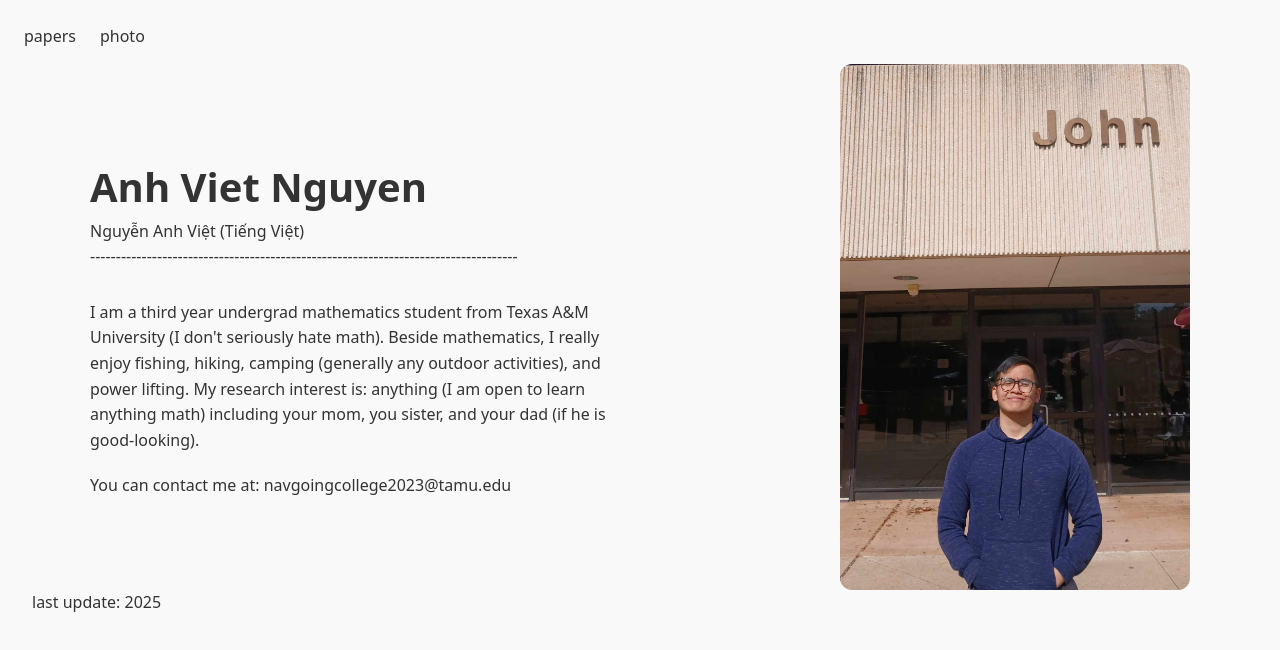
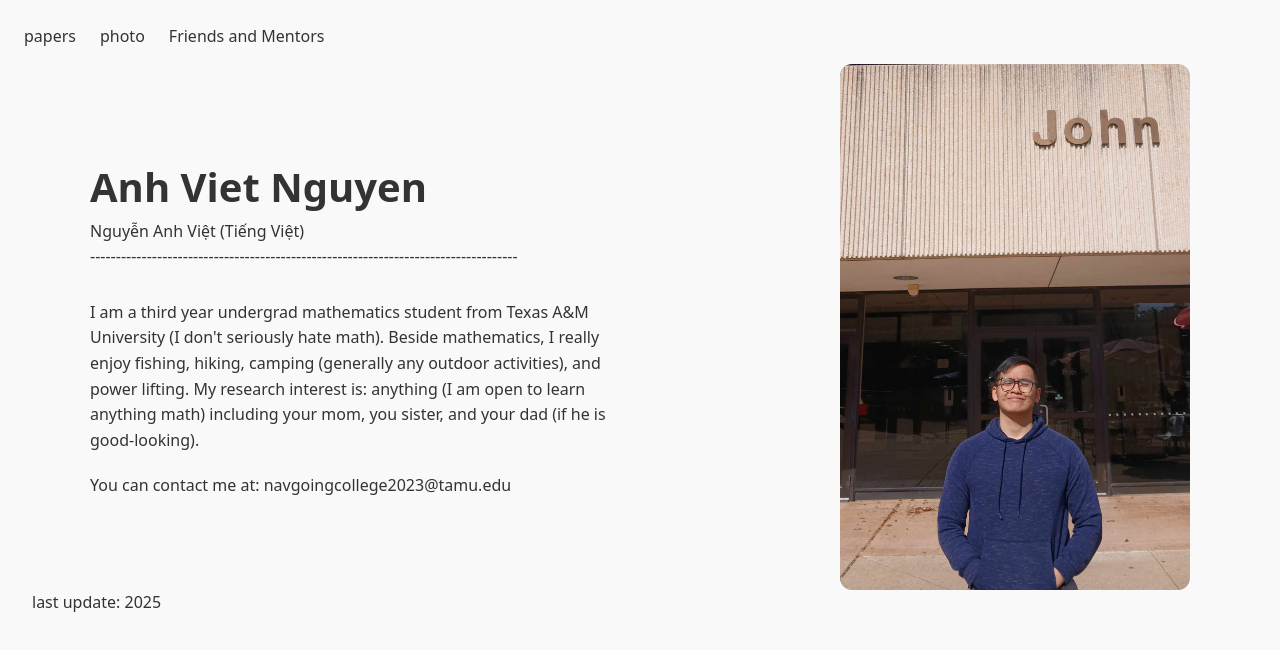
Before and after one commit to IHateMathematics/ihatemathematics.github.io, a plain HTML site: page index.html in a window 1280 px wide. Drawn offline with Linux system fonts and the light colour scheme.

Commit message:
Add link to Friends and Mentors in navigation

```diff
--- a/index.html
+++ b/index.html
@@ -15,6 +15,7 @@
   <nav class="nav">
     <a href="papers.html">papers</a>
     <a href="photos.html">photo</a>
+    <a href="friends_mentors.html"> Friends and Mentors</a>
   </nav>
   </header>
 
```
